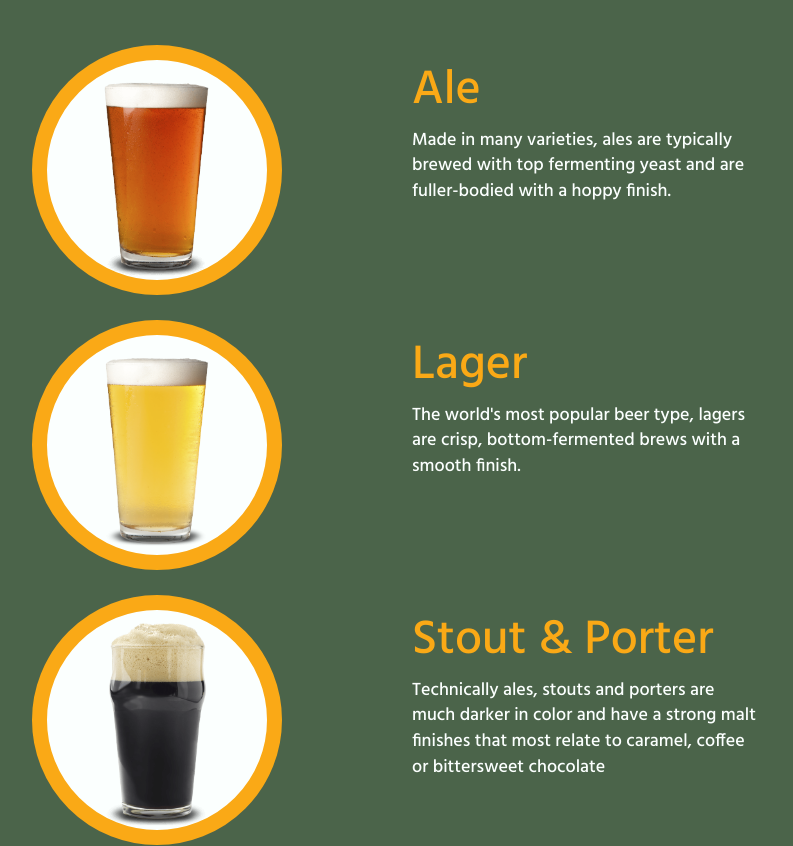
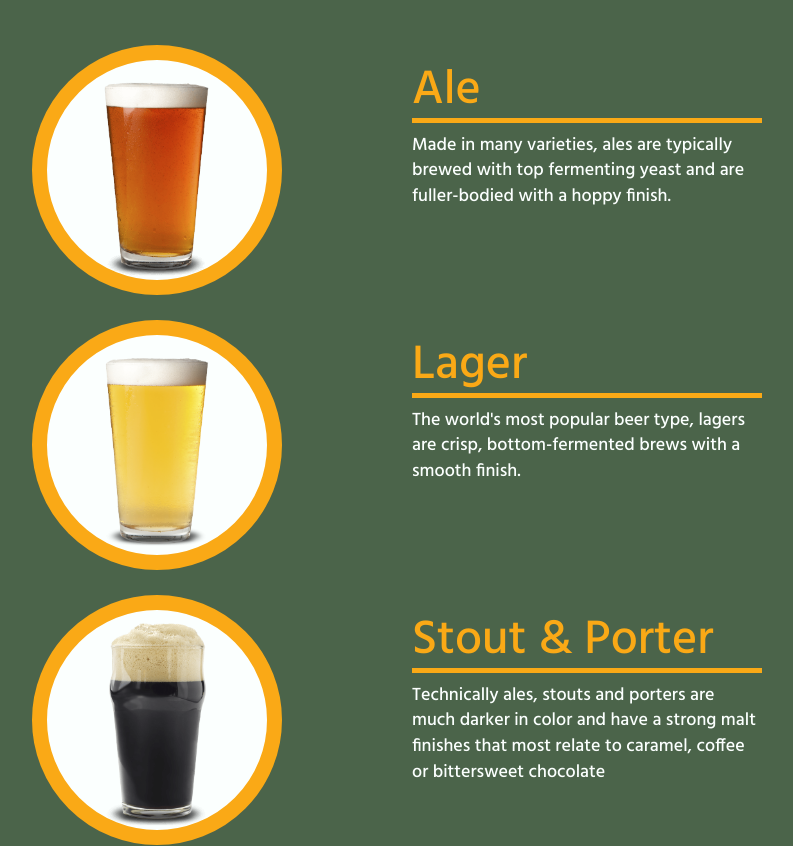
Before and after one commit to Warrehz/beer, a PHP site: page /beerd.html in a window 1280 px wide. Shown: the part 105-951 px from the top of the page, without its empty margins (243-1036 px from the left). Run offline with PHP 8.4, Linux system fonts and the light colour scheme; some libraries are stand-ins or nearby versions.

Commit message:
animation adjustment and underline h2 tag

```diff
--- a/assets/css/stylesheet.css
+++ b/assets/css/stylesheet.css
@@ -18,6 +18,7 @@ h1 {
 h2 {
   color: #FAA916;
   font-size: 48px;
+  border-bottom: 5px solid #FAA916;
 }
 
 h3 {
--- a/assets/javascript/beer-logic.js
+++ b/assets/javascript/beer-logic.js
@@ -79,8 +79,8 @@ $("#ale-image").on('click', function() {
   $("#ale").fadeOut(2000);
   $("#aleDetails").delay(2000).slideDown(2000, "linear");
   $(".aleChoice").animate({
-    width: "325px",
-    height: "325px",
+    width: "300px",
+    height: "300px",
   }, 800);
   $(".dynamicBtn").delay(4000).fadeIn(2000);
   $(this).off();
@@ -92,8 +92,8 @@ $("#lager-image").on('click', function() {
   $("#lager").fadeOut(2000);
   $("#lagerDetails").delay(2000).slideDown(2000, "linear");
   $(".lagerChoice").animate({
-    width: "325px",
-    height: "325px",
+    width: "300px",
+    height: "300px",
   }, 800);
   $(".dynamicBtn").delay(4000).fadeIn(1500);
   $(this).off();
@@ -105,8 +105,8 @@ $("#stout-image").on('click', function() {
   $("#stout-porter").fadeOut(2000);
   $("#stoutPorterDetails").delay(2000).slideDown(2000, "linear");
   $(".stoutChoice").animate({
-    width: "325px",
-    height: "325px",
+    width: "300px",
+    height: "300px",
   }, 800);
   $(".dynamicBtn").delay(4000).fadeIn(1500);
   $(this).off();
```
